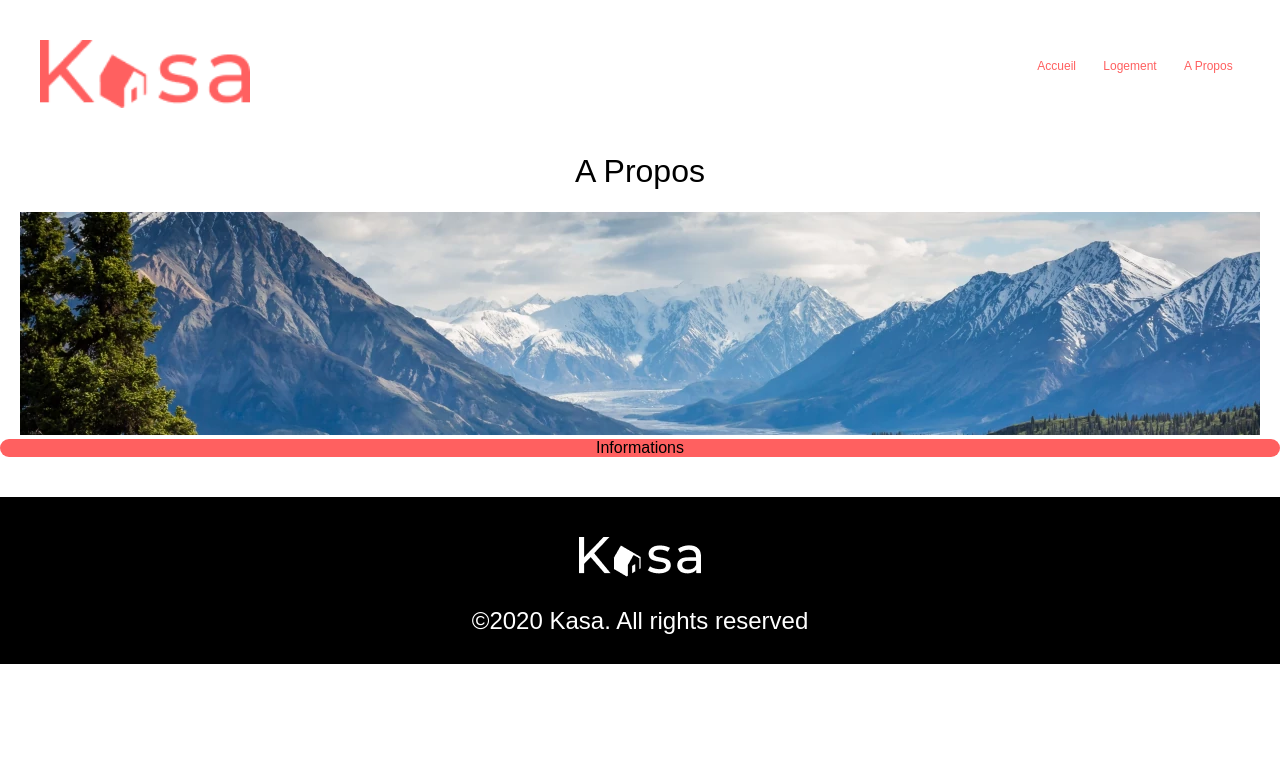
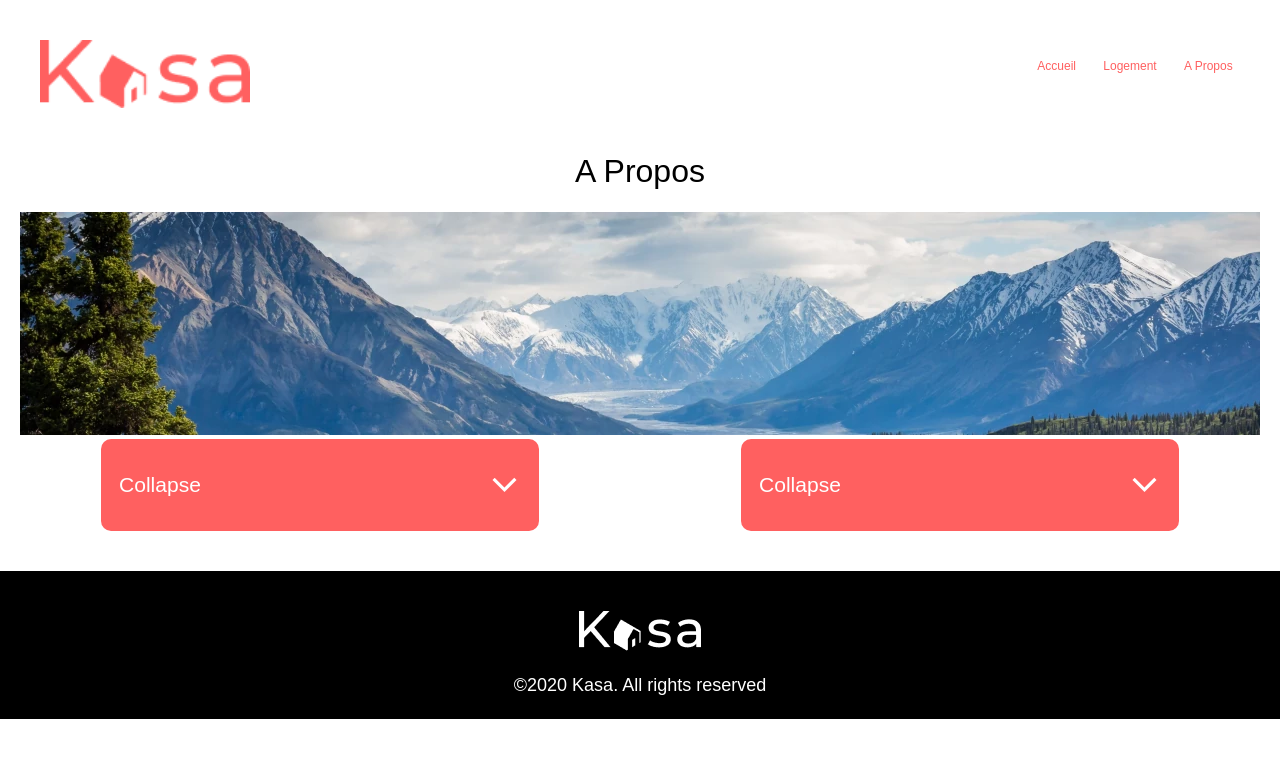
Before and after one commit to Erik-42/openclassrooms_projet_6, a React (Create React App) app: page /APropos in a window 1280 px wide. Shown: the top 758 px of the page. Built offline with nearby package versions, Linux system fonts and the light colour scheme.

Commit message:
LienJsonEtCss

```diff
--- a/package.json
+++ b/package.json
@@ -38,5 +38,8 @@
       "last 1 firefox version",
       "last 1 safari version"
     ]
+  },
+  "devDependencies": {
+    "axios": "^1.4.0"
   }
 }
--- a/src/Components/Collapse/Collapse.jsx
+++ b/src/Components/Collapse/Collapse.jsx
@@ -2,11 +2,21 @@ import React from 'react'
 import vectorWhite from '../../assets/logo/vectorWhite.png'
 import "./collapse.css"
 
-const Collapse = ({ name }) => {
+const Collapse = ({ description, equipments }) => {
     return (
-        <div className="collapse">
-            {name}
+        <div className='affichage'>
+            <span className="collapse">
+                <h3>Collapse</h3>
+                <img src={vectorWhite} alt="Déployer / Réduire" />
+                {description}
+            </span>
+            <span className="collapse">
+                <h3>Collapse</h3>
+                <img src={vectorWhite} alt="Déployer / Réduire" />
+                {equipments}
+            </span>
         </div>
+
     )
 }
 export default Collapse;
--- a/src/Components/Collapse/collapse.css
+++ b/src/Components/Collapse/collapse.css
@@ -1,4 +1,17 @@
 .collapse {
+    display: flex;
+    align-items: center;
+    justify-content: space-between;
+    font-size: 18px;
+    padding: 13px 20px 13px 18px;
     background: #FF6060;
+    color: white;
     border-radius: 10px;
+    width: 400px;
+    /* height: 52px; */
 }
+
+.affichage {
+    display: flex;
+    justify-content: space-around;
+}
--- a/src/Components/Gallery/Gallery.jsx
+++ b/src/Components/Gallery/Gallery.jsx
@@ -1,10 +1,11 @@
 import React from 'react'
 import "./gallery.css"
 
-const Gallery = (photo) => {
+const Gallery = (cover, pictures) => {
     return (
         <div className="gallery">
-            {photo}
+            {cover}
+            {pictures}
         </div>
     )
 }
--- a/src/Components/Tag/Tag.jsx
+++ b/src/Components/Tag/Tag.jsx
@@ -4,6 +4,7 @@ import "./tag.css"
 const Tag = ({ tagName }) => {
     return (
         <div className="Tag">
+            <h3>Tags</h3>
             {tagName}
         </div>
     )
--- a/src/Components/Tag/tag.css
+++ b/src/Components/Tag/tag.css
@@ -1,7 +1,8 @@
 .Tag {
     background-color: #FF6060;
     color: white;
-    padding: 2px 10px;
+    font-size: 14px;
     border-radius: 10px;
-    width: fit-content;
+    width: 115px;
+    height: 25px;
 }
--- a/src/Components/User/User.jsx
+++ b/src/Components/User/User.jsx
@@ -1,10 +1,12 @@
 import React from 'react';
 import "./user.css"
+import greystar from "../../assets/logo/greyStar.png"
 
 const User = () => {
     return (
-        <div>
-
+        <div id="profilUser">
+            <p>Alexandre Dumas</p>
+            <img id="photoUser" src={greystar} alt="photo profil utilisateur" />
         </div>
     );
 };
--- a/src/Components/User/user.css
+++ b/src/Components/User/user.css
@@ -0,0 +1,14 @@
+#photoUser {
+    background: #C4C4C4;
+    width: 64px;
+    border-radius: 50%;
+
+}
+
+#profilUser {
+    color: #FF6060;
+}
+
+p {
+    font-size: 18px;
+}
--- a/src/Pages/Logement/Logement.jsx
+++ b/src/Pages/Logement/Logement.jsx
@@ -1,37 +1,45 @@
-import React from 'react'
-//import Gallery from '../../Components/Gallery/Gallery.jsx'
+import React, { useEffect, useState } from 'react'
+import { useParams } from 'react-router-dom'
+import axios from 'axios'
+import Gallery from '../../Components/Gallery/Gallery.jsx'
 import Tag from '../../Components/Tag/Tag.jsx'
 import User from '../../Components/User/User.jsx'
 import Rate from '../../Components/Rate/Rate.jsx'
 import Collapse from '../../Components/Collapse/Collapse.jsx'
 import "./logement.css"
-import { useParams } from 'react-router-dom'
-
-// function Logement() {
-//     //récupération des data
-//     const data = require("../../assets/data/logements.json")
-//     //sélection du logement par ID
-//     function idLogement(data, logementId) {
-//         for (let logement of data) { if (logement.id === logementId)} return logement
-//     }
-// }
-// const { logementId } = useParams()
-// const logement = idLogement(data, logementId)
-
-// const dataJson = await fetch("../../assets/data/logements.json")
-// const logement = await dataJson.json
 
 const Logement = () => {
+    const params = useParams()
+    const [dataLogement, setDataLogement] = useState([]);
+
+    useEffect(() => {
+        const getData = async () => {
+            //axios permet de prévoir la futur API
+            const res = await axios.get("../assets/data/logements.json");
+            const appart = res.dataLogement.find(({ id }) => id === params.id);
+            res.dataLogement.map(() => setDataLogement(appart));
+        };
+        getData()
+    }, []);
+
+    // useEffect(() => {
+    //     axios
+    //         .get("../assets/data/logements.json")
+    //         .then((res) => setDataLogement(res.dataLogement));
+    // }, []);
+
     return (
-        <div>
+        <div key={params.id} className='ficheLogement'>
             <h1>Logement</h1>
-            {/* <Gallery id="gallery" /> */}
-            <Tag />
+            <Gallery cover={dataLogement.cover} />
+            <Tag tagName={dataLogement.tags} />
             <User />
             <div id="votes">
-                <Rate rating={logement.rating} />
+                <h2>votes en étoiles</h2>
+                <Rate rating={dataLogement.rating} />
             </div>
-            <Collapse />
+            <Collapse description={dataLogement.description} />
+            <Collapse equipments={dataLogement.equipments} />
         </div>
     )
 }
--- a/src/Pages/Logement/logement.css
+++ b/src/Pages/Logement/logement.css
@@ -3,8 +3,9 @@
     border-radius: 25px;
 }
 
-#vote {
+#votes {
+    display: flex;
+
     font-size: 12px;
     color: #FF6060;
-    text-decoration: none;
 }
```
Also changed, not shown: 1 other file (tests, documents, lock files or other folders).
